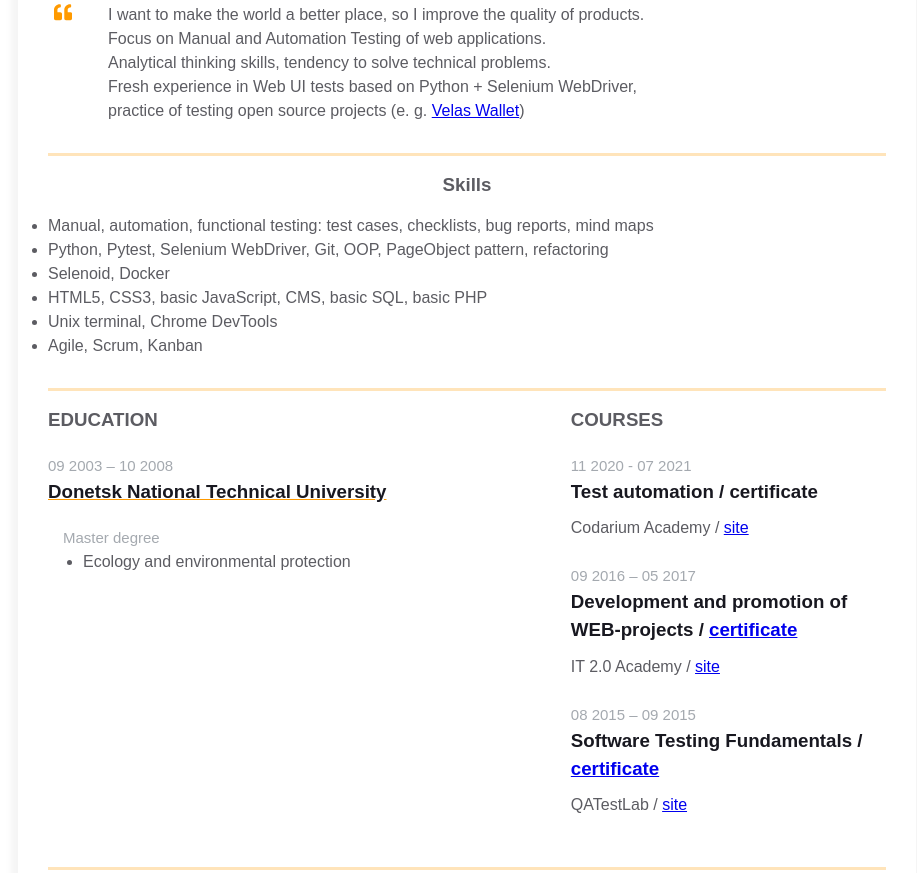
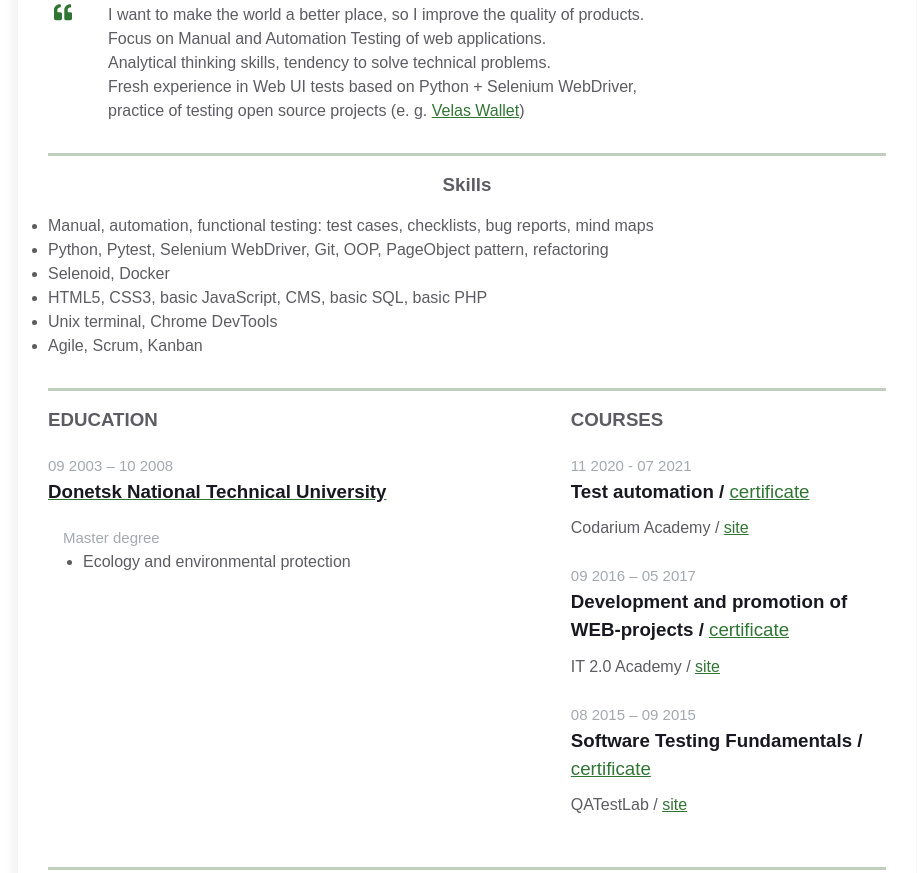
Before and after one commit to metroprog/homepage, a plain HTML site: page index.html in a window 1280 px wide. Shown: the part 405-1278 px from the top of the page, without its empty margins (173-1090 px from the left). Drawn offline with Linux system fonts and the light colour scheme.

Commit message:
added customization

```diff
--- a/index.html
+++ b/index.html
@@ -4,6 +4,7 @@
     <meta charset="UTF-8" />
     <title>Résumé</title>
     <link rel="stylesheet" href="styles.css">
+    <link rel="shortcut icon" href="/assets/favicon.ico" type="image/x-icon">
     <meta name="viewport" content="width=device-width, initial-scale=1" />
   </head>
   <body>
@@ -80,7 +81,7 @@
                 Focus on Manual and Automation Testing of web applications.<br>
                 Analytical thinking skills, tendency to solve technical problems.<br>
                 Fresh experience in Web UI tests based on Python + Selenium WebDriver, <br>
-                practice of testing open source projects (e. g. <a href="https://wallet.velas.com/">Velas Wallet</a>)
+                practice of testing open source projects (e. g. <a href="https://wallet.velas.com/" target="_blank">Velas Wallet</a>)
               </p>
             </div>
           </div>
@@ -125,20 +126,20 @@
                   <h3 class="additional-info__education-header">COURSES</h3>
                   <div class="additional-info__education-university">
                     <span class="additional-info__education-university-durability">11 2020 - 07 2021</span>
-                    <h3 class="additional-info__education-university-speciality">Test automation / certificate</h3>
-                    <p class="additional-info__education-university-name">Codarium Academy / <a href="https://codarium.com.ua/">site</a></p>
+                    <h3 class="additional-info__education-university-speciality">Test automation / <a href="https://drive.google.com/file/d/12w_TPvg2XbV7jXXvOwWmakMN9VORbL6j/view?usp=sharing" target="_blank">certificate</a></h3>
+                    <p class="additional-info__education-university-name">Codarium Academy / <a href="https://codarium.com.ua/" target="_blank">site</a></p>
                   </div>
                   <br>
                   <div class="additional-info__education-university">
                     <span class="additional-info__education-university-durability">09 2016 – 05 2017</span>
-                    <h3 class="additional-info__education-university-speciality">Development and promotion of WEB-projects / <a href="https://drive.google.com/file/d/1RbwOCZ-iJd8y5dJP0_wxeCqQY3eOUgXG/view">certificate</a></h3>
-                    <p class="additional-info__education-university-name">IT 2.0 Academy / <a href="https://it20academy.com/">site</a></p>
+                    <h3 class="additional-info__education-university-speciality">Development and promotion of WEB-projects / <a href="https://drive.google.com/file/d/1RbwOCZ-iJd8y5dJP0_wxeCqQY3eOUgXG/view" target="_blank">certificate</a></h3>
+                    <p class="additional-info__education-university-name">IT 2.0 Academy / <a href="https://it20academy.com/" target="_blank">site</a></p>
                   </div>
                   <br>
                   <div class="additional-info__education-university">
                     <span class="additional-info__education-university-durability">08 2015 – 09 2015</span>
-                    <h3 class="additional-info__education-university-speciality">Software Testing Fundamentals / <a href="https://drive.google.com/file/d/1r7j3XAVNR9LNgSqAtrR7zlijT9QLHBJ8/view?usp=sharing">certificate</a></h3>
-                    <p class="additional-info__education-university-name">QATestLab / <a href="https://training.qatestlab.com/">site</a></p>
+                    <h3 class="additional-info__education-university-speciality">Software Testing Fundamentals / <a href="https://drive.google.com/file/d/1r7j3XAVNR9LNgSqAtrR7zlijT9QLHBJ8/view?usp=sharing" target="_blank">certificate</a></h3>
+                    <p class="additional-info__education-university-name">QATestLab / <a href="https://training.qatestlab.com/" target="_blank">site</a></p>
                   </div>
                 </div>
               </div>
--- a/styles.css
+++ b/styles.css
@@ -12,8 +12,13 @@ body {
   --secondary-text-color: #5c5c62;
   --durability-text-color: #6a737d9c;
   --icon-color: #6a737d;
-  --border-color: #ff9a0045;
-  --text-decoration-color: #ff9a00;
+  --border-color: #1e4e1545;
+  --text-decoration-color: #317534;
+}
+
+a {
+  color: #317534;
+  font-weight: normal;
 }
 
 .container {
```
Also changed, not shown: assets/favicon.ico (added).
